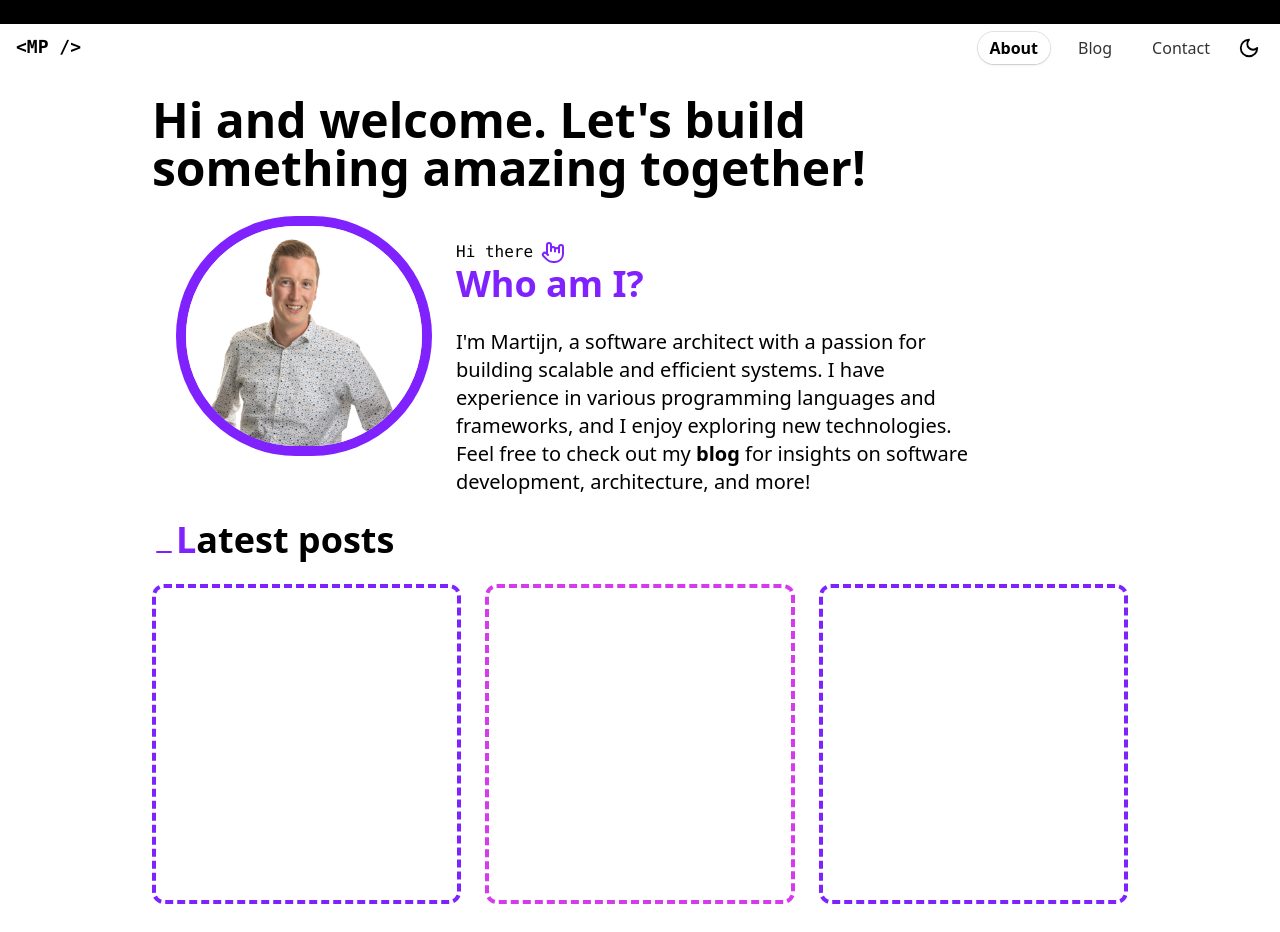
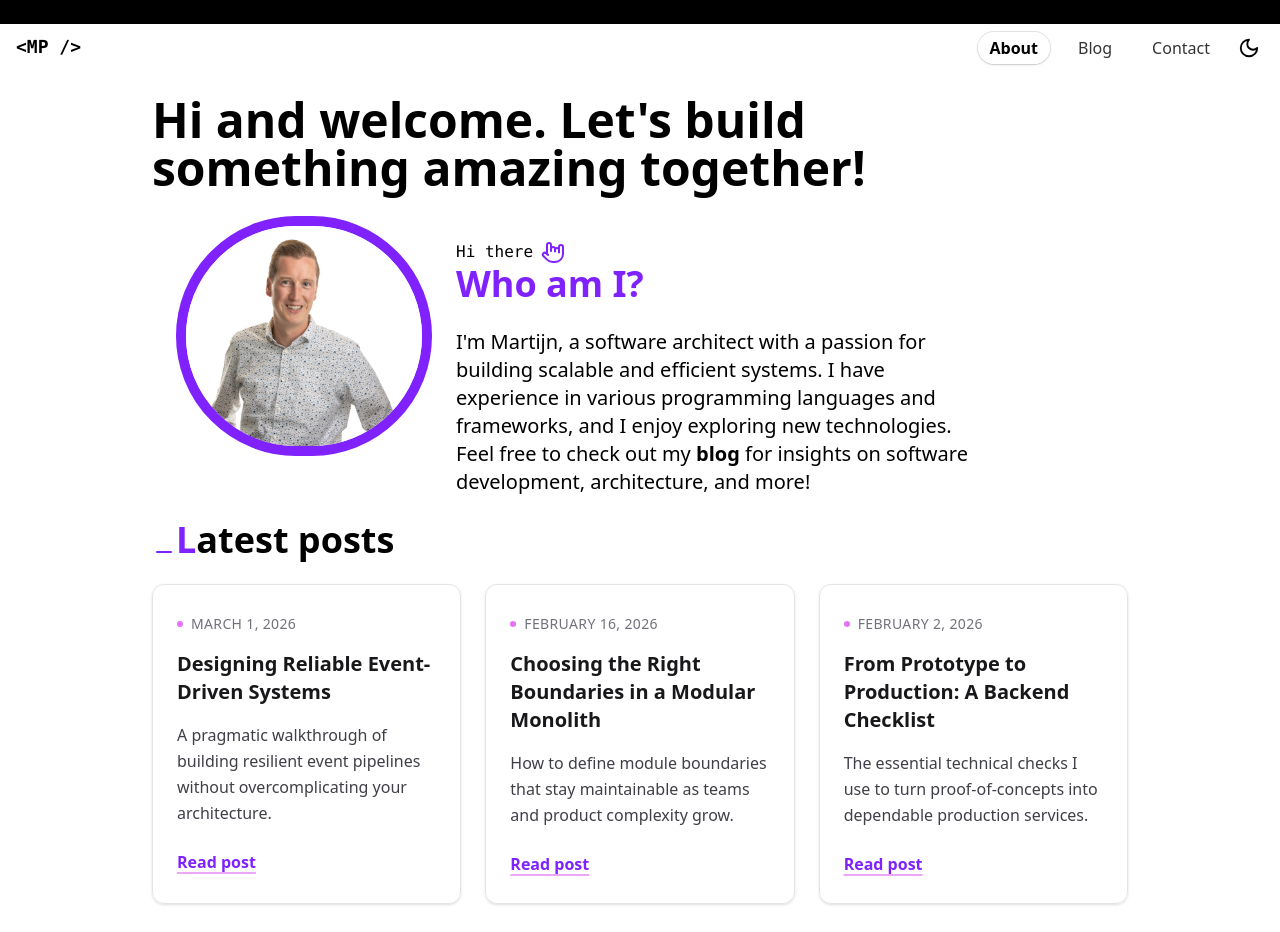
Before and after one commit to mpannekoek/Personal.Portfolio, a Next.js app in the folder client/: page / in a window 1280 px wide. Shown: the top 932 px of the page. Built offline with nearby package versions, Linux system fonts and the light colour scheme.

Commit message:
Refine latest posts cards with subtle secondary accents

```diff
--- a/client/src/app/page.tsx
+++ b/client/src/app/page.tsx
@@ -3,6 +3,34 @@ import Image from "next/image";
 import Link from "next/link";
 import martijnImage from "../../public/images/about/martijn.jpg";
 import { HandMetal, Minus } from "lucide-react";
+
+type LatestPostPreview = {
+    title: string;
+    excerpt: string;
+    date: string;
+    href: string;
+};
+
+const latestPosts: LatestPostPreview[] = [
+    {
+        title: "Designing Reliable Event-Driven Systems",
+        excerpt: "A pragmatic walkthrough of building resilient event pipelines without overcomplicating your architecture.",
+        date: "March 1, 2026",
+        href: "/blog",
+    },
+    {
+        title: "Choosing the Right Boundaries in a Modular Monolith",
+        excerpt: "How to define module boundaries that stay maintainable as teams and product complexity grow.",
+        date: "February 16, 2026",
+        href: "/blog",
+    },
+    {
+        title: "From Prototype to Production: A Backend Checklist",
+        excerpt: "The essential technical checks I use to turn proof-of-concepts into dependable production services.",
+        date: "February 2, 2026",
+        href: "/blog",
+    },
+];
 
 export default function Page() {
     return (
@@ -58,12 +86,29 @@ export default function Page() {
                             </div>
                         </div>
                         <div className="flex flex-col md:flex-row">
-                            <div className="basis-1/3 min-h-80 rounded-xl border-4 border-dashed border-primary mb-6 md:mb-0 md:mr-6">
-                            </div>
-                            <div className="basis-1/3 min-h-80 rounded-xl border-4 border-dashed border-secondary mb-6 md:mb-0">
-                            </div>
-                            <div className="basis-1/3 min-h-80 rounded-xl border-4 border-dashed border-primary md:mb-0 md:ml-6">
-                            </div>
+                            {latestPosts.map((post, index) => (
+                                <article
+                                    key={post.title}
+                                    className={`basis-1/3 min-h-80 rounded-xl border border-zinc-200 bg-white/80 p-6 shadow-sm transition-all hover:-translate-y-0.5 hover:border-primary/30 hover:shadow-md ${index < latestPosts.length - 1 ? "mb-6 md:mb-0 md:mr-6" : "md:ml-0"}`}
+                                >
+                                    <p className="mb-4 inline-flex items-center text-sm font-medium uppercase tracking-wide text-zinc-500">
+                                        <span className="mr-2 inline-block h-1.5 w-1.5 rounded-full bg-secondary/70" />
+                                        {post.date}
+                                    </p>
+                                    <h3 className="mb-4 text-xl font-bold text-zinc-900">
+                                        {post.title}
+                                    </h3>
+                                    <p className="mb-6 text-base leading-relaxed text-zinc-700">
+                                        {post.excerpt}
+                                    </p>
+                                    <Link
+                                        href={post.href}
+                                        className="font-semibold text-primary underline decoration-secondary/45 decoration-2 underline-offset-4 hover:text-primary/80 hover:decoration-secondary/65"
+                                    >
+                                        Read post
+                                    </Link>
+                                </article>
+                            ))}
                         </div>
                     </FadeIn>
                     <FadeIn delay="delay-700">
```
